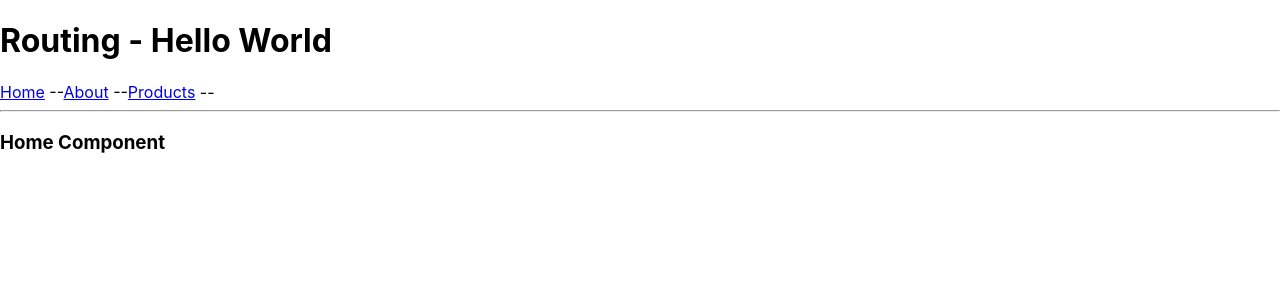
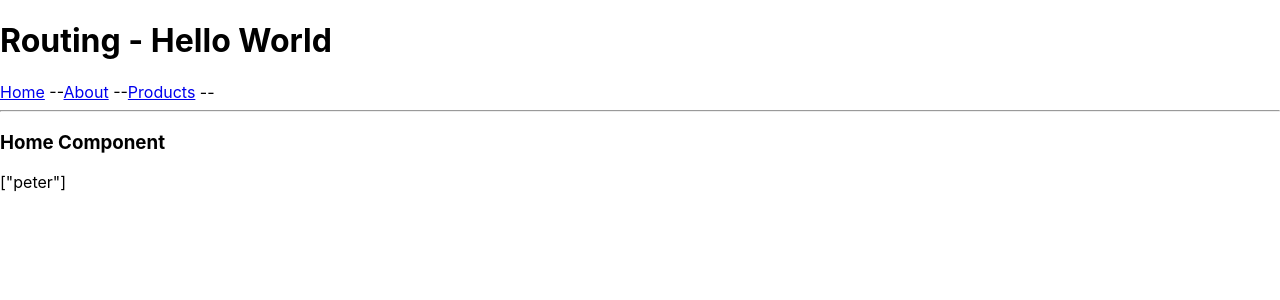
Before and after one commit to blackslashcreative/bad-bank, a React (Create React App) app: page / in a window 1280 px wide. Shown: the top 300 px of the page. Built offline with nearby package versions, Linux system fonts and the light colour scheme.

Commit message:
Adds UserContext to globally keep track of users

```diff
--- a/src/App.js
+++ b/src/App.js
@@ -8,6 +8,7 @@ import {
 import Home from "./components/home.js";
 import About from "./components/about.js";
 import Products from "./components/products.js";
+import { UserContext } from './UserContext.js';
 
 function App() {
 
@@ -19,11 +20,13 @@ function App() {
         <Link to="/about/">About</Link> --
         <Link to="/products/">Products</Link> --
         <hr/>
-        <Routes>
-          <Route path="/" exact    element={<Home />} />
-          <Route path="/about/"    element={<About />} />
-          <Route path="/products/" element={<Products />} />
-        </Routes>
+        <UserContext.Provider value={{users:['peter']}}>
+          <Routes>
+            <Route path="/" exact    element={<Home />} />
+            <Route path="/about/"    element={<About />} />
+            <Route path="/products/" element={<Products />} />
+          </Routes>
+        </UserContext.Provider>
       </div>
     </Router>
   );
--- /dev/null
+++ b/src/UserContext.js
@@ -0,0 +1,3 @@
+import { createContext } from 'react';
+
+export const UserContext = createContext(null);
--- a/src/components/home.js
+++ b/src/components/home.js
@@ -1,7 +1,13 @@
+import React from "react";
+import { UserContext } from '../UserContext.js';
+
 function Home() {
+  const ctx = React.useContext(UserContext);
+
   return (
     <div>
       <h3>Home Component</h3>
+      {JSON.stringify(ctx.users)}
     </div>
   )
 }
```
